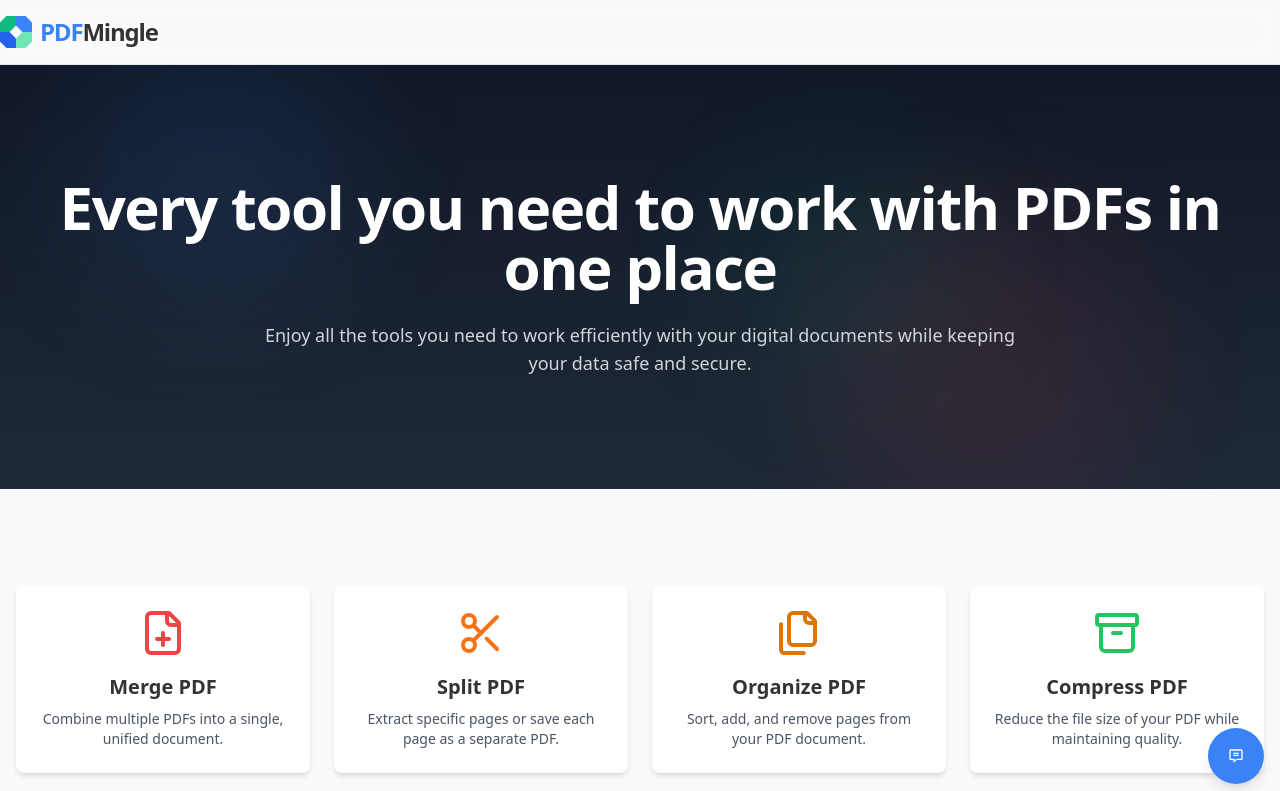
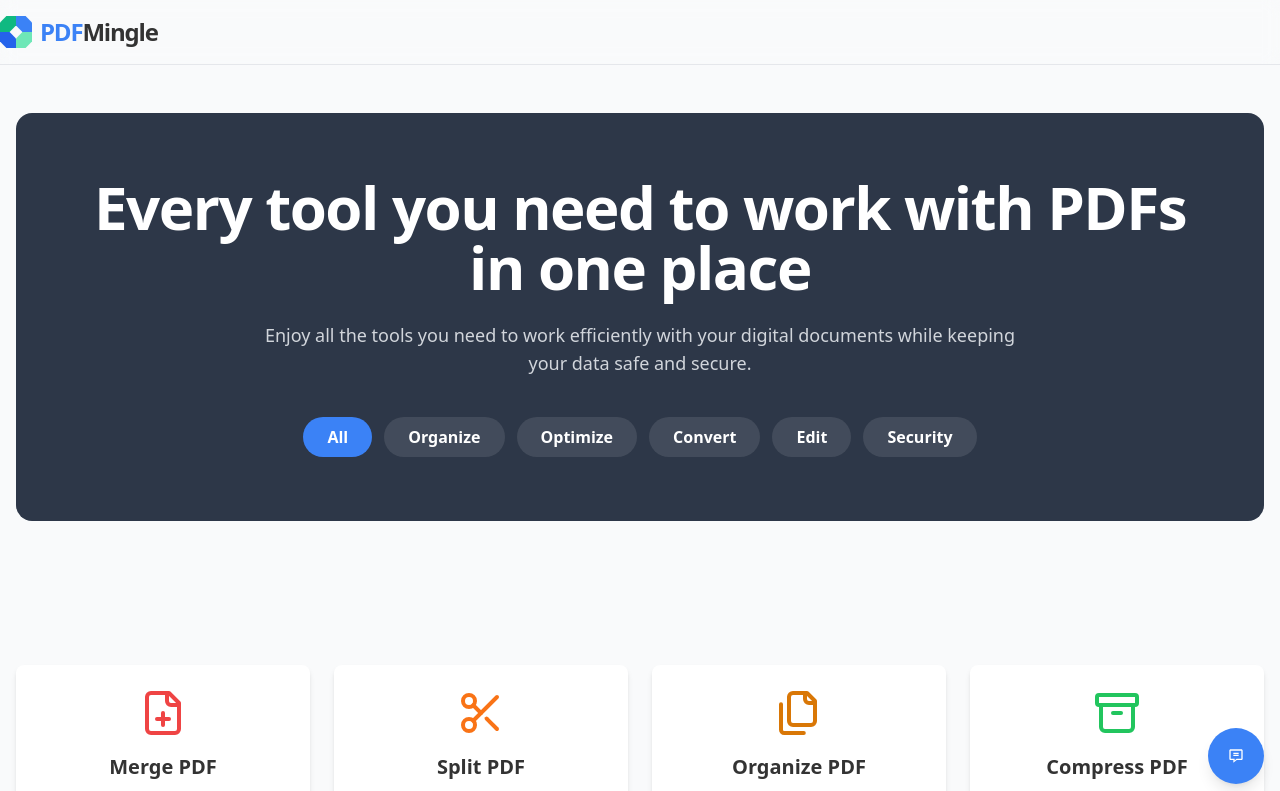
Before and after one commit to widhia-solanki/Pdfmingle, a Next.js app: page / in a window 1280 px wide. Shown: the top 791 px of the page. Built offline with nearby package versions, Linux system fonts and the light colour scheme.

Commit message:
Update index.tsx

```diff
--- a/src/pages/index.tsx
+++ b/src/pages/index.tsx
@@ -1,19 +1,63 @@
-import { Hero } from '@/components/Hero';
+import { useState } from 'react';
+import { tools, categories, ToolCategory } from '@/constants/tools';
+import { Button } from '@/components/ui/button';
 import { ToolGrid } from '@/components/ToolGrid';
 import { InformativePanel } from '@/components/InformativePanel';
-import { tools } from '@/constants/tools'; // Import the full list of tools
+import { cn } from '@/lib/utils';
 
 const HomePage = () => {
-  // We no longer need the filtering state here, as we will show all tools.
+  const [activeCategory, setActiveCategory] = useState<ToolCategory | 'All'>('All');
+
+  const filteredTools = activeCategory === 'All'
+    ? tools
+    : tools.filter(tool => tool.category === activeCategory);
+
   return (
     <div className="w-full">
-      {/* 1. The Hero Section */}
-      <Hero />
+      {/* --- NEW HERO SECTION --- */}
+      <section className="container mx-auto px-4 py-8 md:py-12">
+        <div className="bg-hero-bg text-white rounded-2xl p-8 md:p-16 text-center">
+          <h1 className="text-4xl md:text-6xl font-extrabold tracking-tight">
+            Every tool you need to work with PDFs in one place
+          </h1>
+          <p className="mt-6 max-w-3xl mx-auto text-lg text-gray-300">
+            Enjoy all the tools you need to work efficiently with your digital documents while keeping your data safe and secure.
+          </p>
 
-      {/* 2. The Tool Grid - It now receives the complete, unfiltered list of tools */}
-      <ToolGrid tools={tools} />
+          {/* --- FILTER BUTTONS --- */}
+          <div className="flex flex-wrap items-center justify-center gap-3 mt-10">
+            <Button
+              onClick={() => setActiveCategory('All')}
+              className={cn(
+                "rounded-full px-6 py-3 text-base font-semibold transition-colors",
+                activeCategory === 'All'
+                  ? 'bg-brand-blue text-white hover:bg-brand-blue-dark'
+                  : 'bg-filter-inactive-bg text-white hover:bg-white/20'
+              )}
+            >
+              All
+            </Button>
+            {categories.map((category) => (
+              <Button
+                key={category}
+                onClick={() => setActiveCategory(category)}
+                className={cn(
+                  "rounded-full px-6 py-3 text-base font-semibold transition-colors",
+                  activeCategory === category
+                    ? 'bg-brand-blue text-white hover:bg-brand-blue-dark'
+                    : 'bg-filter-inactive-bg text-white hover:bg-white/20'
+                )}
+              >
+                {category}
+              </Button>
+            ))}
+          </div>
+        </div>
+      </section>
 
-      {/* 3. The Informative Panel at the bottom */}
+      {/* The ToolGrid now receives the filtered tools */}
+      <ToolGrid tools={filteredTools} />
+
       <InformativePanel />
     </div>
   );
```
